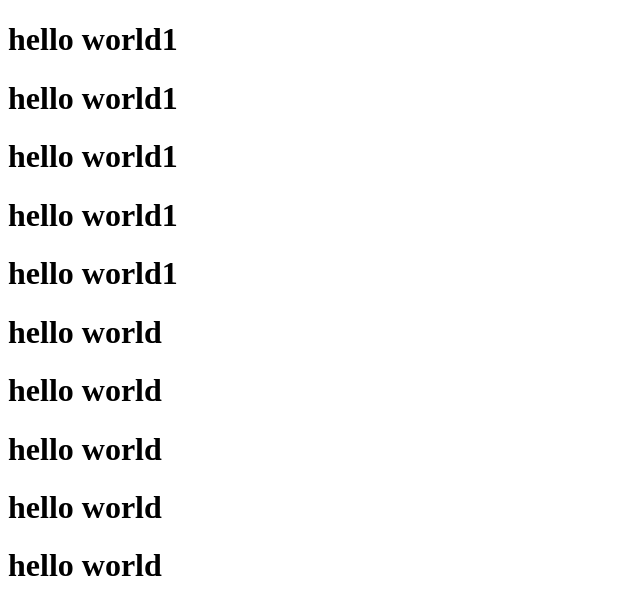
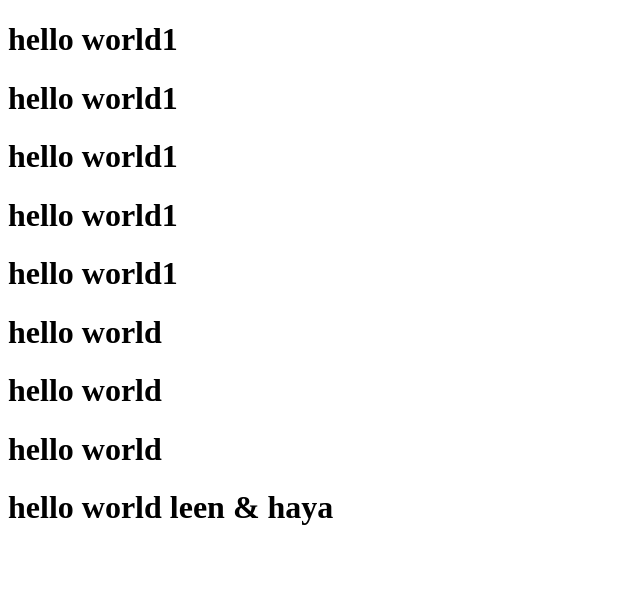
Before and after one commit to Siver29/React1, a website: page test.html in a window 1280 px wide. Shown: the whole page, without its empty margins (0-640 px from the left). Drawn offline with Linux system fonts and the light colour scheme.

Commit message:
edit leen & haya

```diff
--- a/test.html
+++ b/test.html
@@ -13,9 +13,12 @@
         <h1>hello world1</h1>
 
         <h1>hello world</h1>
-        <h1>hello world</h1>
-         <h1>hello world</h1>
-          <h1>hello world</h1>
-           <h1>hello world</h1>
+                <h1>hello world</h1>
+
+                        <h1>hello world</h1>
+
+                                <h1>hello world leen & haya</h1>
+
+
 </body>
 </html>
```
